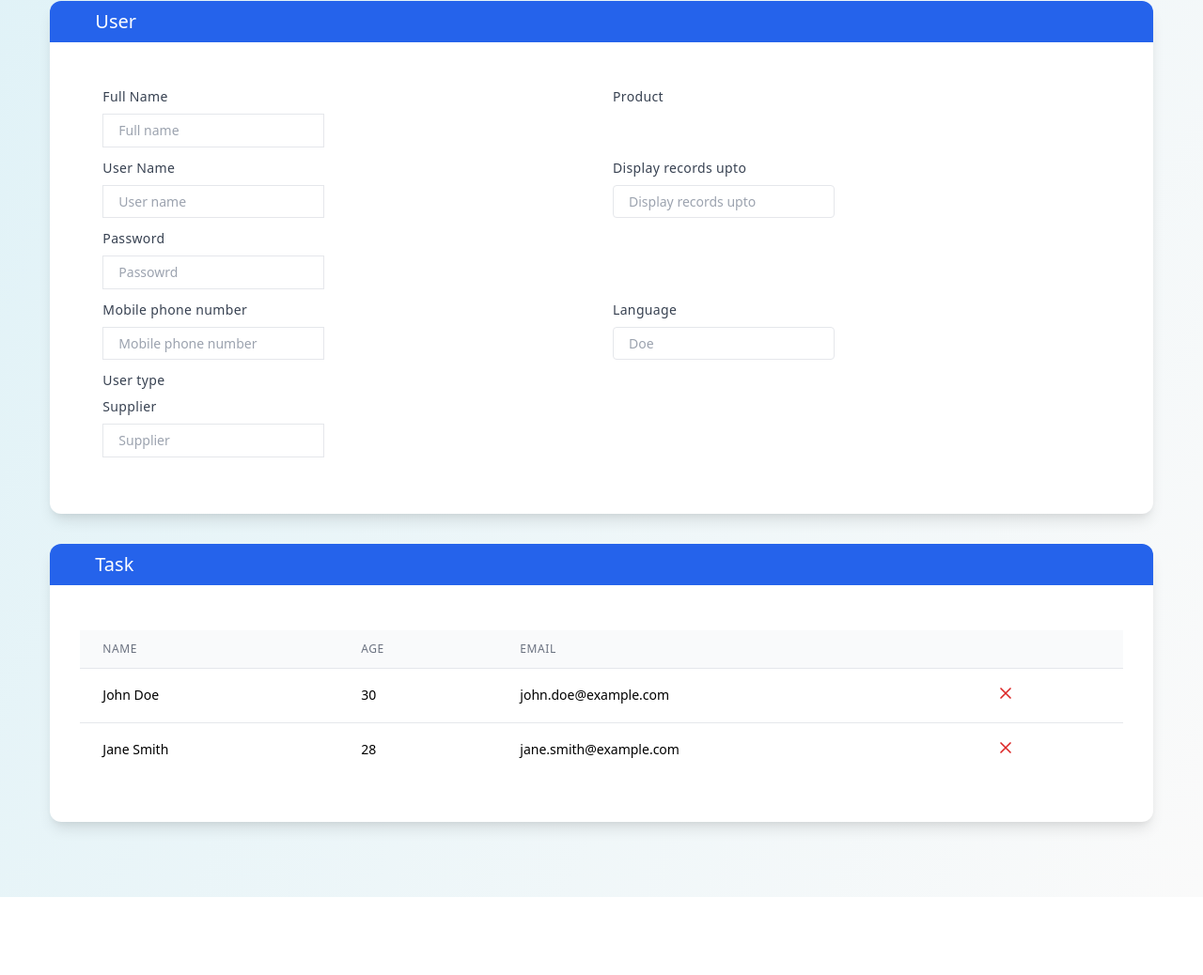
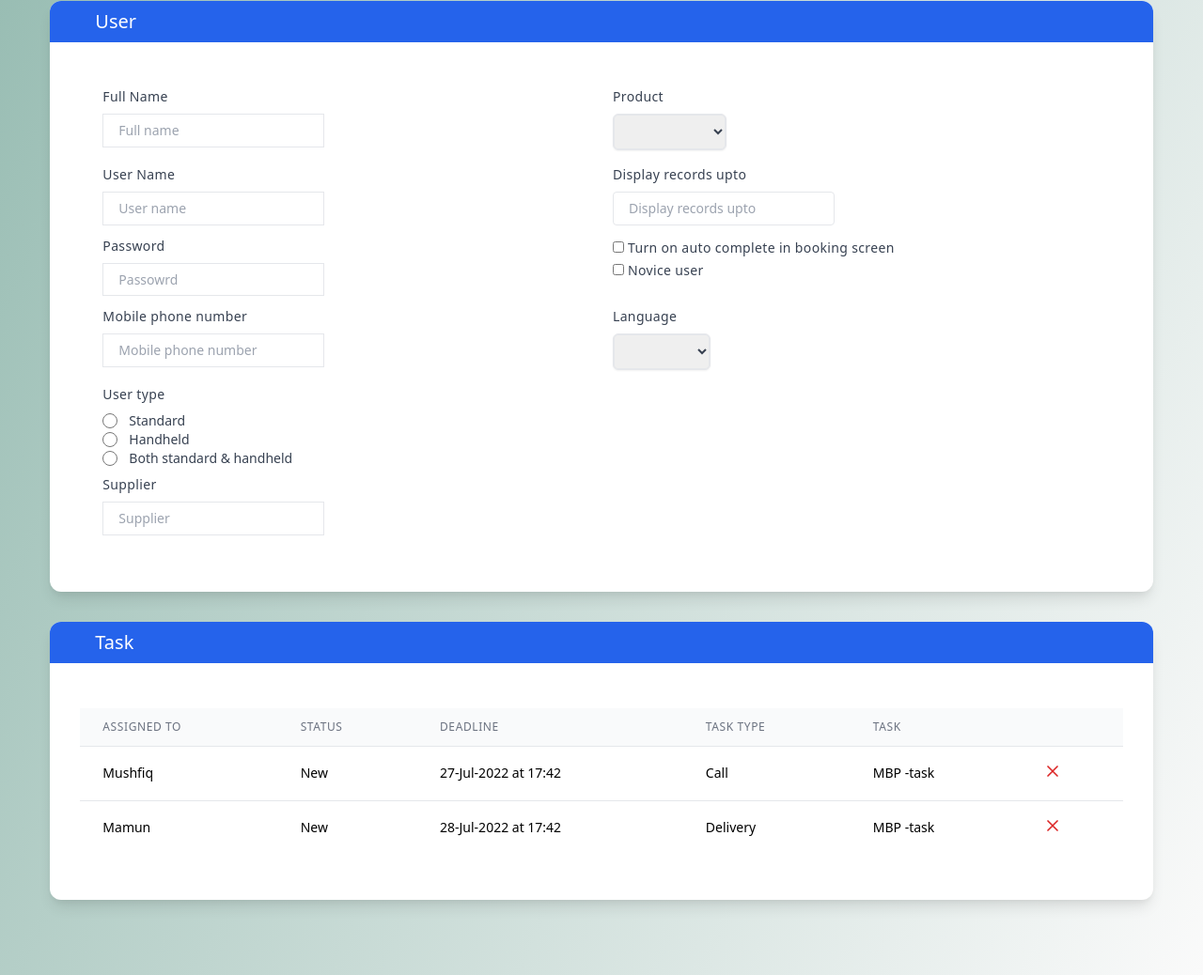
Before and after one commit to tahsin-hasan-m4/tailwind-demo, a website: page build/index.html in a window 1280 px wide. Shown: the part 143-1181 px from the top of the page at 94% size. Before the commit the page ends 1098 px from the top, so only its background shows below. Drawn offline with nearby package versions, Linux system fonts and the light colour scheme.

Commit message:
Added some fiels in user maintenance

```diff
--- a/build/index.html
+++ b/build/index.html
@@ -27,7 +27,7 @@
         </div>
     </nav>
 
-    <div class="min-h-screen py-20"  style="background-image: linear-gradient(115deg, #e0f2f7, #fafafa)">
+    <div class="min-h-screen py-20"  style="background-image: linear-gradient(115deg, #97bcb2, #fafafa)">
         <div class="container mx-auto">
           <div class="flex flex-col lg:w-11/12 bg-white rounded-xl mx-auto shadow-lg overflow-hidden items-start">
             <div class="w-full bg-blue-600 text-white py-2 px-12">
@@ -40,14 +40,17 @@
                     <label class="block tracking-wide text-gray-700 mb-2" for="grid-first-name">
                       Full Name
                     </label>
-                    <input class="appearance-none block w-fit text-gray-700 border py-2 px-4 mb-3 leading-tight focus:outline-none focus:bg-white" id="grid-first-name" type="text" placeholder="Full name">
+                    <input class="appearance-none block w-fit md:w-fit text-gray-700 border py-2 px-4 mb-3 leading-tight focus:outline-none focus:bg-white" id="grid-first-name" type="text" placeholder="Full name">
                   </div>
-                <div class="w-full md:w-1/2 px-3">
-                    <label class="block tracking-wide text-gray-700 mb-2" for="grid-last-name">
-                      Product
-                    </label>
+                  <div class="w-full md:w-1/2 px-3">
+                    <label class="block tracking-wide text-gray-700 mb-2" for="grid-last-name">Product</label>
+                    <select id="country" name="country"" class="block w-fit md:w-fit rounded-md border py-2 px-4 mb-4 text-gray-700 shadow-sm ring-1 ring-inset ring-gray-200 focus:outline-none focus:bg-white">
+                      <option></option>
+                      <option>Same day</option>
+                      <option>Overnight</option>
+                    </select>
                     <!-- <input class="appearance-none block w-fit text-gray-700 border border-gray-200 rounded py-2 px-4 leading-tight focus:outline-none focus:bg-white focus:border-gray-500" id="grid-last-name" type="text" placeholder="Doe"> -->
-                </div>
+                  </div>
                 </div>
                 <div class="flex flex-wrap mx-3 ">
                   <div class="w-full md:w-1/2 px-3 mb-6 md:mb-0">
@@ -62,6 +65,7 @@
                     </label>
                     <input class="appearance-none block w-fit text-gray-700 border border-gray-200 rounded py-2 px-4 leading-tight focus:outline-none focus:bg-white focus:border-gray-500" type="text" placeholder="Display records upto">
                   </div>
+
                 </div>
 
                 <div class="flex flex-wrap mx-3 ">
@@ -72,9 +76,18 @@
                     <input class="appearance-none block w-fit text-gray-700 border py-2 px-4 mb-3 leading-tight focus:outline-none focus:bg-white" id="grid-first-name" type="password" placeholder="Passowrd">
                   </div>
                   <div class="w-full md:w-1/2 px-3">
-                    <label class="block tracking-wide text-gray-700 mb-2" for="grid-last-name">
-
-                    </label>
+                    <div class="flex h-6 items-center">
+                      <label class="block tracking-wide text-gray-700 mb-2" for="grid-last-name">
+                        <input id="comments" name="comments" type="checkbox" class="h-3 w-3 mt-3 rounded border-gray-300 text-indigo-600 focus:ring-indigo-600">
+                        Turn on auto complete in booking screen
+                      </label>
+                    </div>
+                    <div class="flex h-6 items-center">
+                      <label class="block tracking-wide text-gray-700 mb-2" for="grid-last-name">
+                        <input id="comments" name="comments" type="checkbox" class="h-3 w-3 mt-3 rounded border-gray-300 text-indigo-600 focus:ring-indigo-600">
+                        Novice user
+                      </label>
+                    </div>
                     <!-- <input class="appearance-none block w-fit text-gray-700 border border-gray-200 rounded py-2 px-4 leading-tight focus:outline-none focus:bg-white focus:border-gray-500" id="grid-last-name" type="text" placeholder="Doe"> -->
                   </div>
                 </div>
@@ -87,18 +100,30 @@
                     <input class="appearance-none block w-fit text-gray-700 border py-2 px-4 mb-3 leading-tight focus:outline-none focus:bg-white" id="grid-first-name" type="text" placeholder="Mobile phone number">
                   </div>
                   <div class="w-full md:w-1/2 px-3">
-                    <label class="block tracking-wide text-gray-700 mb-2" for="grid-last-name">
-                      Language
-                    </label>
-                    <input class="appearance-none block w-fit text-gray-700 border border-gray-200 rounded py-2 px-4 leading-tight focus:outline-none focus:bg-white focus:border-gray-500" id="grid-last-name" type="text" placeholder="Doe">
+                    <label class="block tracking-wide text-gray-700 mb-2" for="grid-last-name">Language</label>
+                    <select id="country" name="country" class="block w-fit md:w-fit rounded-md border py-2 px-4 mb-4 text-gray-700 shadow-sm ring-1 ring-inset ring-gray-200 focus:outline-none focus:bg-white">
+                      <option></option>
+                      <option>Default</option>
+                      <option>Bengali</option>
+                    </select>
                   </div>
                 </div>
-                <div class="flex flex-wrap mx-3 ">
+                <div class="flex flex-wrap mx-3 mb-2">
                   <div class="w-full md:w-1/2 px-3 mb-6 md:mb-0">
-                    <label class="block tracking-wide text-gray-700 mb-2" for="grid-first-name">
-                      User type
-                    </label>
-                    <!-- <input class="appearance-none block w-fit text-gray-700 border py-2 px-4 mb-3 leading-tight focus:outline-none focus:bg-white" id="grid-first-name" type="text" placeholder="User name"> -->
+                    <label class="block tracking-wide text-gray-700 mb-2" for="grid-last-name">User type</label>
+                    <div class="flex items-center gap-x-3">
+                      <input id="push-everything" name="push-notifications" type="radio" class="h-4 w-4 border-gray-300 text-indigo-600 focus:ring-indigo-600">
+                      <label for="push-everything" class="block text-sm text-gray-700">Standard</label>
+                    </div>
+                    <div class="flex items-center gap-x-3">
+                      <input id="push-everything" name="push-notifications" type="radio" class="h-4 w-4 border-gray-300 text-indigo-600 focus:ring-indigo-600">
+                      <label for="push-everything" class="block text-sm text-gray-700">Handheld</label>
+                    </div>
+                    <div class="flex items-center gap-x-3">
+                      <input id="push-everything" name="push-notifications" type="radio" class="h-4 w-4 border-gray-300 text-indigo-600 focus:ring-indigo-600">
+                      <label for="push-everything" class="block text-sm text-gray-700">Both standard & handheld</label>
+                    </div>
+                    <!-- < class="appearance-none block w-fit text-gray-700 border py-2 px-4 mb-3 leading-tight focus:outline-none focus:bg-white" id="grid-first-name" type="text" placeholder="User name"> -->
                   </div>
                 </div>
                 <div class="flex flex-wrap mx-3 ">
@@ -129,13 +154,19 @@
                   <thead>
                     <tr>
                       <th class="px-6 py-3 bg-gray-50 text-left text-xs leading-4 font-medium text-gray-500 uppercase tracking-wider">
-                        Name
+                        Assigned to
                       </th>
                       <th class="px-6 py-3 bg-gray-50 text-left text-xs leading-4 font-medium text-gray-500 uppercase tracking-wider">
-                        Age
+                        Status
                       </th>
                       <th class="px-6 py-3 bg-gray-50 text-left text-xs leading-4 font-medium text-gray-500 uppercase tracking-wider">
-                        Email
+                        Deadline
+                      </th>
+                      <th class="px-6 py-3 bg-gray-50 text-left text-xs leading-4 font-medium text-gray-500 uppercase tracking-wider">
+                        Task type
+                      </th>
+                      <th class="px-6 py-3 bg-gray-50 text-left text-xs leading-4 font-medium text-gray-500 uppercase tracking-wider">
+                        Task
                       </th>
                       <th class="px-6 py-3 bg-gray-50"></th> <!-- Empty header for the delete column -->
                     </tr>
@@ -143,13 +174,19 @@
                   <tbody class="bg-white divide-y divide-gray-200">
                     <tr>
                       <td class="px-6 py-4 whitespace-no-wrap">
-                        John Doe
+                        Mushfiq
                       </td>
                       <td class="px-6 py-4 whitespace-no-wrap">
-                        30
+                        New
                       </td>
                       <td class="px-6 py-4 whitespace-no-wrap">
-                        john.doe@example.com
+                        27-Jul-2022 at 17:42
+                      </td>
+                      <td class="px-6 py-4 whitespace-no-wrap">
+                        Call
+                      </td>
+                      <td class="px-6 py-4 whitespace-no-wrap">
+                        MBP -task
                       </td>
                       <td class="px-6 py-4 whitespace-no-wrap">
                         <button class="text-red-600 hover:text-red-900">
@@ -162,24 +199,29 @@
                     </tr>
                     <tr>
                       <td class="px-6 py-4 whitespace-no-wrap">
-                        Jane Smith
+                        Mamun
                       </td>
                       <td class="px-6 py-4 whitespace-no-wrap">
-                        28
+                        New
                       </td>
                       <td class="px-6 py-4 whitespace-no-wrap">
-                        jane.smith@example.com
+                        28-Jul-2022 at 17:42
+                      </td>
+                      <td class="px-6 py-4 whitespace-no-wrap">
+                        Delivery
+                      </td>
+                      <td class="px-6 py-4 whitespace-no-wrap">
+                        MBP -task
                       </td>
                       <td class="px-6 py-4 whitespace-no-wrap">
                         <button class="text-red-600 hover:text-red-900">
-                          <!-- Delete icon -->
+                          <!-- Delete icon (you can use an actual icon library here) -->
                           <svg xmlns="http://www.w3.org/2000/svg" fill="none" viewBox="0 0 24 24" stroke="currentColor" class="w-5 h-5">
                             <path stroke-linecap="round" stroke-linejoin="round" stroke-width="2" d="M6 18L18 6M6 6l12 12"></path>
                           </svg>
                         </button>
                       </td>
                     </tr>
-                    <!-- Add more rows as needed -->
                   </tbody>
                 </table>
 
```
